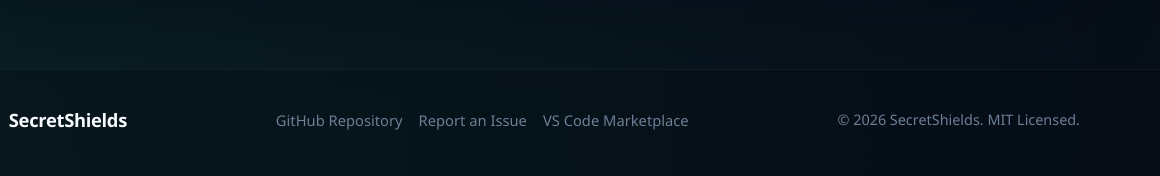
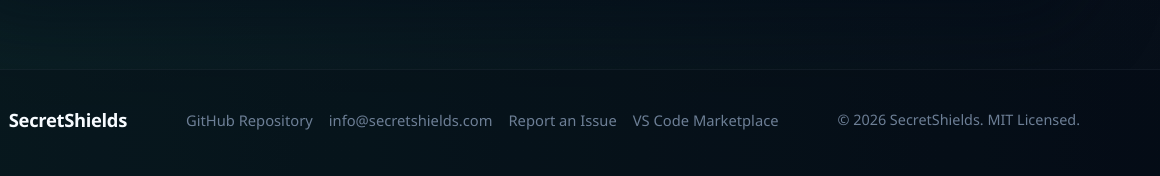
Before and after one commit to Leectan/secretshields, a website: page docs/index.html in a window 1280 px wide. Shown: the part 4946-5122 px from the top of the page, 120-1280 px from the left. Drawn offline with Linux system fonts and the light colour scheme.

Commit message:
chore: prepare custom domain and contact email

```diff
--- a/docs/index.html
+++ b/docs/index.html
@@ -1755,6 +1755,7 @@
             <a href="https://github.com/Leectan/secretshields"
               >GitHub Repository</a
             >
+            <a href="mailto:info@secretshields.com">info@secretshields.com</a>
             <a href="https://github.com/Leectan/secretshields/issues"
               >Report an Issue</a
             >
```
Also changed, not shown: 1 other file.
